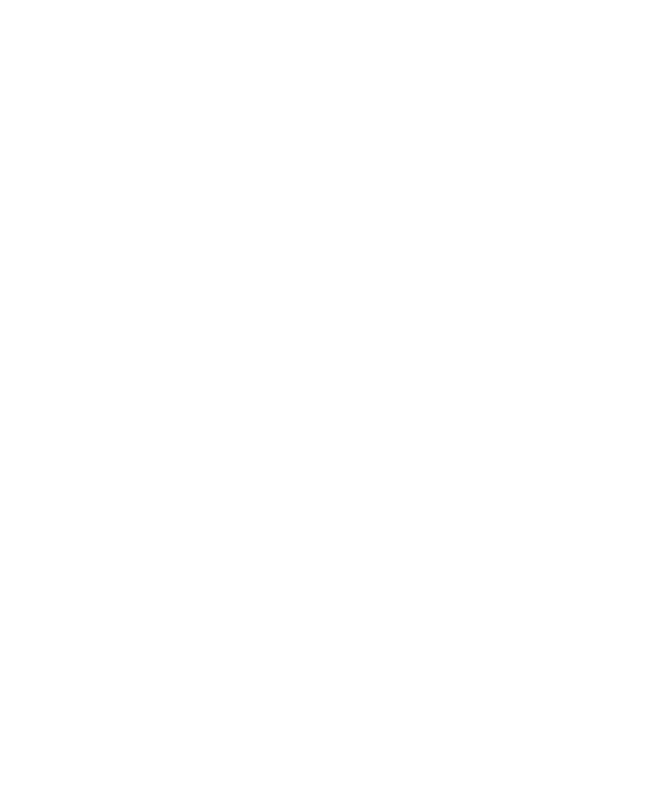
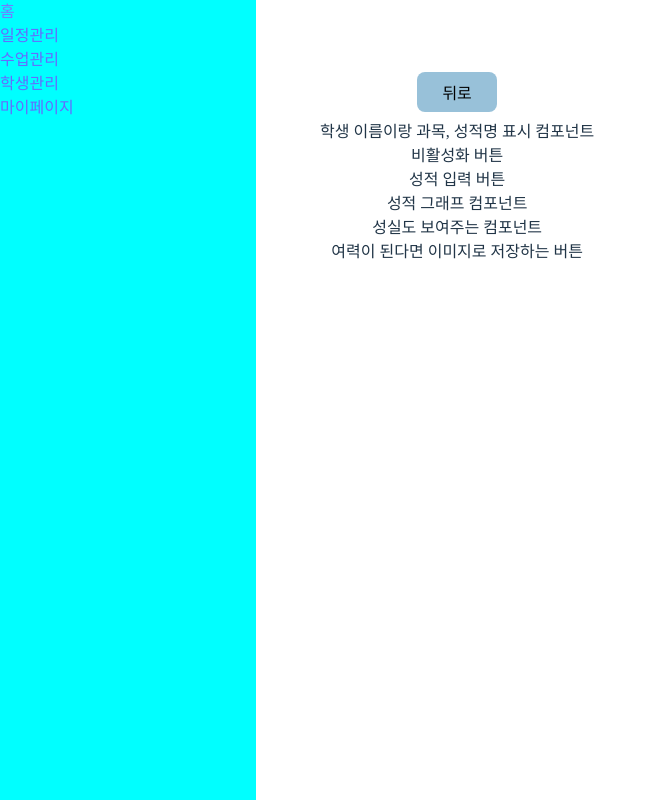
Before and after one commit to eugenieseo16/EduSetpo, a React (Vite) app in the folder frontend/: page /tutor/student/grade in a window 1280 px wide. Before the commit this address had no page. Shown: the whole page, without its empty margins (0-657 px from the left). Built offline with nearby package versions, Linux system fonts and the light colour scheme.

Commit message:
Feat: 성적 페이지 생성

```diff
--- /dev/null
+++ b/frontend/src/pages/grade/Grade.tsx
@@ -0,0 +1,18 @@
+import { ShortButtonHug } from "../../components/button/Button";
+
+export const Grade = () => {
+  const onClick = () => {
+    history.back();
+  };
+  return (
+    <div>
+      <ShortButtonHug onClick={onClick} children={"뒤로"}></ShortButtonHug>
+      <div>학생 이름이랑 과목, 성적명 표시 컴포넌트</div>
+      <div>비활성화 버튼</div>
+      <div>성적 입력 버튼</div>
+      <div>성적 그래프 컴포넌트</div>
+      <div>성실도 보여주는 컴포넌트</div>
+      <div>여력이 된다면 이미지로 저장하는 버튼</div>
+    </div>
+  );
+};
--- a/frontend/src/pages/router.tsx
+++ b/frontend/src/pages/router.tsx
@@ -8,6 +8,7 @@
 import { Student } from "./student/Student";
 import { MyPage } from "./myPage/MyPage";
 import { SessionDetail } from "./sessionDetail/SessionDetail";
+import { Grade } from "./grade/Grade";
 
 const router: RouteObject[] = [
   {
@@ -49,6 +50,11 @@
         element: <MyPage />,
         children: [],
       },
+      {
+        path: "student/grade",
+        element: <Grade />,
+        children: [],
+      },
     ],
   },
   {
--- a/frontend/src/pages/sessionDetail/SessionDetail.tsx
+++ b/frontend/src/pages/sessionDetail/SessionDetail.tsx
@@ -1,8 +1,8 @@
 // import { useNavigate } from "react-router-dom";
 import { ShortButtonHug } from "../../components/button/Button";
-import { SessionNote } from "../../components/studentDetail/sessionNote/SessionNote";
-import { SessionSchedule } from "../../components/studentDetail/sessionSchedule/SessionSchedule";
-import { SessionHeader } from "../../components/studentDetail/sessionHeader/SessionHeader";
+import { SessionNote } from "../../components/sessionDetail/sessionNote/SessionNote";
+import { SessionSchedule } from "../../components/sessionDetail/sessionSchedule/SessionSchedule";
+import { SessionHeader } from "../../components/sessionDetail/sessionHeader/SessionHeader";
 export const SessionDetail = () => {
   // const navigate = useNavigate();
 
--- a/frontend/src/pages/student/Student.tsx
+++ b/frontend/src/pages/student/Student.tsx
@@ -4,15 +4,20 @@
 export const Student = () => {
   const navigate = useNavigate();
 
-  const onClick = () => {
+  const onClickSession = () => {
     navigate("session-detail");
+  };
+
+  const onClickGrade = () => {
+    navigate("grade");
   };
 
   return (
     <div>
       Student
       {/* 학생 목록 받아와서 수정해주시면 됩니다! 학생 상세 페이지 만드느라 임시로 만들어논 버튼입니당 */}
-      <ShortButtonHug onClick={onClick}>학생상세</ShortButtonHug>
+      <ShortButtonHug onClick={onClickSession}>회차상세</ShortButtonHug>
+      <ShortButtonHug onClick={onClickGrade}>성적상세</ShortButtonHug>
     </div>
   );
 };
```
